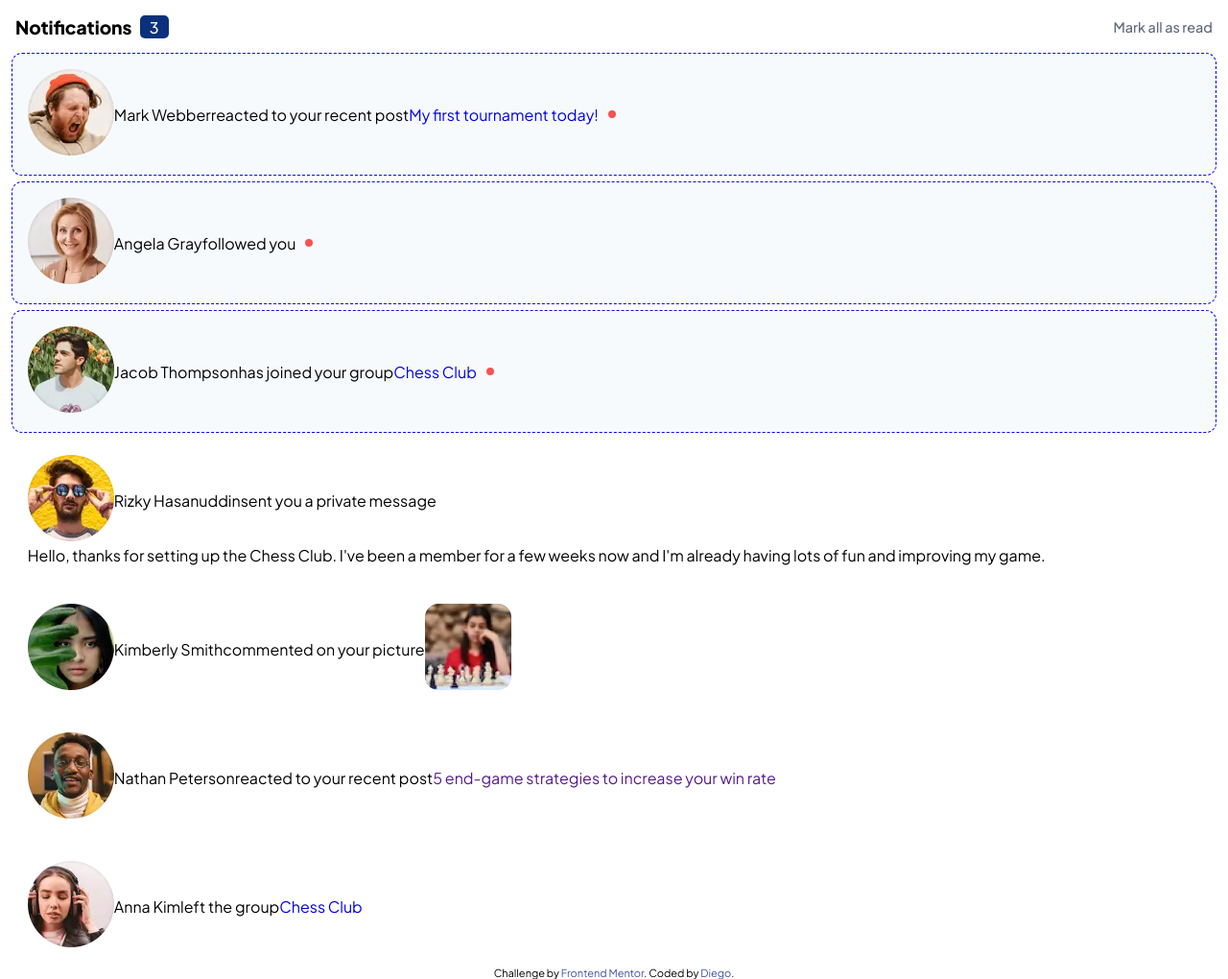
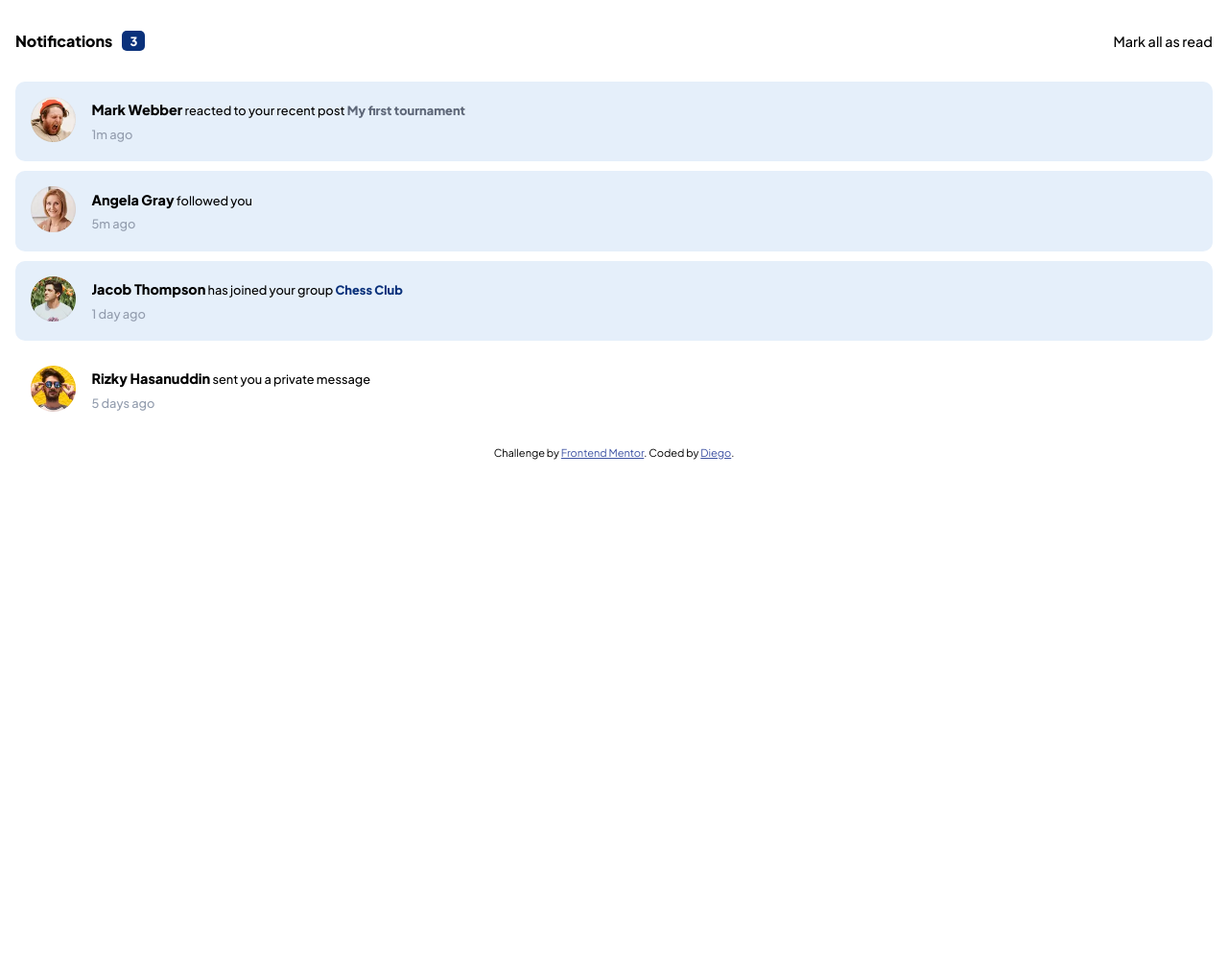
Before and after one commit to Diegobrix/FrontEnd_Mentor---Notifications_Page_Main, a plain HTML site: page index.html in a window 1280 px wide. Shown: the whole page at 96% size. After the commit the page ends 816 px from the top, so only its background shows below. Drawn offline with Linux system fonts and the light colour scheme.

Commit message:
Configurações Iniciais Finalizada

```diff
--- a/css/styles.css
+++ b/css/styles.css
@@ -50,7 +50,17 @@
 
 body {
     min-height: 100vh;
-    min-height: 100dvh;
+
+    width: 100vw;
+    height: 100vh;
+
+    width: 100dvw;
+    height: 100dvh;
+}
+
+h1,
+span.profile-name {
+    text-transform: capitalize;
 }
 
 button,
@@ -58,76 +68,59 @@ a {
     cursor: pointer;
 }
 
-a {
-    text-decoration: none;
-}
-
-h1,
-h2.profile-name {
-    text-transform: capitalize;
-}
-
-.notification-fancy[visualized="true"] .visualized-indicator{
-    display: none;
-}
-
-i.visualized-indicator {
-    display: block;
-    width: .5rem;
-    aspect-ratio: 1;
-    border-radius: 50%;
-    background: var(--primary-100);
-    margin-left: 10px;
+figure > img {
+    width: 100%;
+    height: 100%;
+    object-fit: contain;
 }
 
 .attribution { font-size: 11px; text-align: center; }
 .attribution a { color: hsl(228, 45%, 44%); }
 
 /* Mobile - 375px */
-main {
-    display: flex;
-    flex-direction: column;
-    align-items: center;
 
-    width: auto;
-    height: auto;
+/*Only for Webkit Browsers*/
+:root::-webkit-scrollbar {
+    width: 0;
 }
 
 .notifications-header {
-    display: inherit;
+    display: flex;
     justify-content: space-between;
-    align-items: center;
 
-    width: 100%;
+    width: auto;
     padding: 1rem;
+    margin-top: 1rem;
 }
 
-.notifications-header .notifications-title-wrapper {
+.notifications-header .title-wrapper {
     display: inherit;
-    gap: .5rem;
+
+    gap: 0 10px;
 }
 
-h1#notifications-title {
-    font-weight: var(--fw-200);
-    font-size: 1.2rem;
-}
+.title-wrapper .notifications-display {
+    display: grid;
+    place-items: center;
 
-.notifications-display {
-    display: grid;
-    place-content: center;
-    width: 1.9rem;
-    height: 1.5rem;
+    width: 1.5rem;
+    aspect-ratio: 16/9;
+
+    font-size: .8rem;
 
     background: var(--primary-200);
     color: var(--neutral-100);
-    font-weight: var(--fw-100);
     border-radius: 5px;
 }
 
-.notifications-header .clear-notifications {
+.title-wrapper > * {
+    font-weight: var(--fw-200);
+}
+
+.notifications-clear {
     background: #0000;
-    color: var(--neutral-600);
     border: 0;
+
     font-size: .9rem;
     font-weight: var(--fw-100);
 }
@@ -136,23 +129,75 @@ h1#notifications-title {
     display: flex;
     flex-direction: column;
 
-    gap: .5rem 0;
+    align-items: center;
 
-    padding: 0 .8rem;
+    gap: 10px 0;
+
+    width: auto;
+    padding: 1rem;
 }
 
-.notification-fancy {
-    display: inherit;
-    align-items: center;
+.notifications-wrapper .notification-fancy {
+    display: flex;
 
-    flex-wrap: wrap;
+    gap: 0 1rem;
+    width: 100%;
 
     padding: 1rem;
 }
 
+.notification-fancy[visualized="true"] .read-indicator {
+    display: none;
+}
+
 .notification-fancy[visualized="false"] {
-    background: var(--neutral-200);
+    background: var(--neutral-300);
     border-radius: 10px;
-    outline: 1px dashed blue;
+}
+
+.notification-fancy .profile-pic {
+    width: 3rem;
+    aspect-ratio: 1;
+}
+
+.notification-fancy .notification-description {
+    position: relative;
+    display: flex;
+    align-items: center;
+    flex-wrap: wrap;
+    width: calc(100% - 3rem);
+}
+
+.description-details {
+    width: 100%;
+}
+
+.profile-name {
+    font-size: .9rem;
+    font-weight: var(--fw-200);
+}
+
+h4 {
+    font-size: .8rem;
+    font-weight: var(--fw-100);
+}
+
+.optional-link a {
+    text-decoration: none;
+    font-weight: var(--fw-200);
+}
+
+.link-secondary a {
+    color: var(--neutral-600);
+}
+
+.link-primary a {
+    color: var(--primary-200);
+}
+
+.date {
+    font-size: .8rem;
+    font-weight: var(--fw-100);
+    color: var(--neutral-500);
 }
 /* Desktop - 1440px */
--- a/index.html
+++ b/index.html
@@ -11,6 +11,7 @@
   <link rel="stylesheet" type="text/css" href="./css/styles.css">
 
   <!-- Scripts -->
+  <script src="./js/notifications-handler.js"></script>
 
   <!-- Notifications 3
 
@@ -41,91 +42,80 @@
 </head>
 <body>
   <main>
-    <!-- Page's Header -->
-    <section aria-labelledby="notifications-title" class="notifications-header">
-      <div class="notifications-title-wrapper">
-        <h1 id="notifications-title">notifications</h1>
-        <span class="notifications-display">3</span>
+    <section aria-labelledby="notifications" class="notifications-header">
+      <div class="title-wrapper">
+        <h1 id="notifications">notifications</h1>
+        <i class="notifications-display">3</i>
       </div>
-      <button class="clear-notifications">Mark all as read</button>
+      <button class="notifications-clear">Mark all as read</button>
     </section>
-    <!-- Notification Messages Section -->
     <section class="notifications-wrapper">
-      <!-- Basic Structure of the Notification -->
       <div class="notification-fancy" visualized="false">
-        <figure>
+        <figure class="profile-pic">
           <img src="./assets/images/avatar-mark-webber.webp" alt="">
         </figure>
-        <h2 class="profile-name">mark webber</h2>
-        <h3 class="action">reacted to your recent post</h3>
-        <a href="#" class="optional-link">My first tournament today!</a>
-        <i class="visualized-indicator"></i>
-        <p class="date"></p>
+        <div class="notification-description">
+          <h4><span class="profile-name">mark webber</span> reacted to your recent post <span class="optional-link link-secondary"><a href="">My first tournament</a></span></h4>
+          <i class="read-indicator"></i>
+          <div class="description-details">
+            <p class="date">1m ago</p>
+          </div>
+        </div>
       </div>
       <div class="notification-fancy" visualized="false">
-        <figure>
+        <figure class="profile-pic">
           <img src="./assets/images/avatar-angela-gray.webp" alt="">
         </figure>
-        <h2 class="profile-name">angela gray</h2>
-        <h3 class="action">followed you</h3>
-        <i class="visualized-indicator"></i>
-        <p class="date"></p>
+        <div class="notification-description">
+          <h4><span class="profile-name">angela gray</span> followed you</h4>
+          <i class="read-indicator"></i>
+          <div class="description-details">
+            <p class="date">5m ago</p>
+          </div>
+        </div>
       </div>
       <div class="notification-fancy" visualized="false">
-        <figure>
+        <figure class="profile-pic">
           <img src="./assets/images/avatar-jacob-thompson.webp" alt="">
         </figure>
-        <h2 class="profile-name">jacob thompson</h2>
-        <h3 class="action">has joined your group</h3>
-        <a href="#" class="optional-link">Chess Club</a>
-        <i class="visualized-indicator"></i>
-        <p class="date"></p>
+        <div class="notification-description">
+          <h4><span class="profile-name">jacob thompson</span> has joined your group <span class="optional-link link-primary"><a href="">Chess Club</a></span></h4>
+          <i class="read-indicator"></i>
+          <div class="description-details">
+            <p class="date">1 day ago</p>
+          </div>
+        </div>
       </div>
       <div class="notification-fancy" visualized="true">
-        <figure>
+        <figure class="profile-pic">
           <img src="./assets/images/avatar-rizky-hasanuddin.webp" alt="">
         </figure>
-        <h2 class="profile-name">rizky hasanuddin</h2>
-        <h3 class="action">sent you a private message</h3>
-        <p class="message">Hello, thanks for setting up the Chess Club. I've been a member for a few weeks now and I'm already having lots of fun and improving my game.</p>
-        <i class="visualized-indicator"></i>
-        <p class="date"></p>
+        <div class="notification-description">
+          <h4><span class="profile-name">rizky hasanuddin</span> sent you a private message</h4>
+          <i class="read-indicator"></i>
+          <div class="description-details">
+            <p class="date">5 days ago</p>
+          </div>
+        </div>
       </div>
-      <div class="notification-fancy" visualized="true">
-        <figure>
+      <!--
+      <div class="notification-fancy">
+        <figure class="profile-pic">
           <img src="./assets/images/avatar-kimberly-smith.webp" alt="">
         </figure>
-        <h2 class="profile-name">kimberly smith</h2>
-        <h3 class="action">commented on your picture</h3>
-        <i class="picture">
-          <img src="./assets/images/image-chess.webp" alt="">
-        </i>
-        <i class="visualized-indicator"></i>
-        <p class="date"></p>
       </div>
-      <div class="notification-fancy" visualized="true">
-        <figure>
+      <div class="notification-fancy">
+        <figure class="profile-pic">
           <img src="./assets/images/avatar-nathan-peterson.webp" alt="">
         </figure>
-        <h2 class="profile-name">nathan peterson</h2>
-        <h3 class="action">reacted to your recent post</h3>
-        <a href="" class="optional-link">5 end-game strategies to increase your win rate</a>
-        <i class="visualized-indicator"></i>
-        <p class="date"></p>
       </div>
-      <div class="notification-fancy" visualized="true">
-        <figure>
+      <div class="notification-fancy">
+        <figure class="profile-pic">
           <img src="./assets/images/avatar-anna-kim.webp" alt="">
         </figure>
-        <h2 class="profile-name">anna kim</h2>
-        <h3 class="action">left the group</h3>
-        <a href="#" class="optional-link">Chess Club</a>
-        <i class="visualized-indicator"></i>
-        <p class="date"></p>
-      </div>
+      </div> -->
     </section>
   </main>
-
   <div class="attribution">
     Challenge by <a href="https://www.frontendmentor.io?ref=challenge" target="_blank">Frontend Mentor</a>.
     Coded by <a href="#">Diego</a>.
```
Also changed, not shown: js/notifications-handler.js (added).
